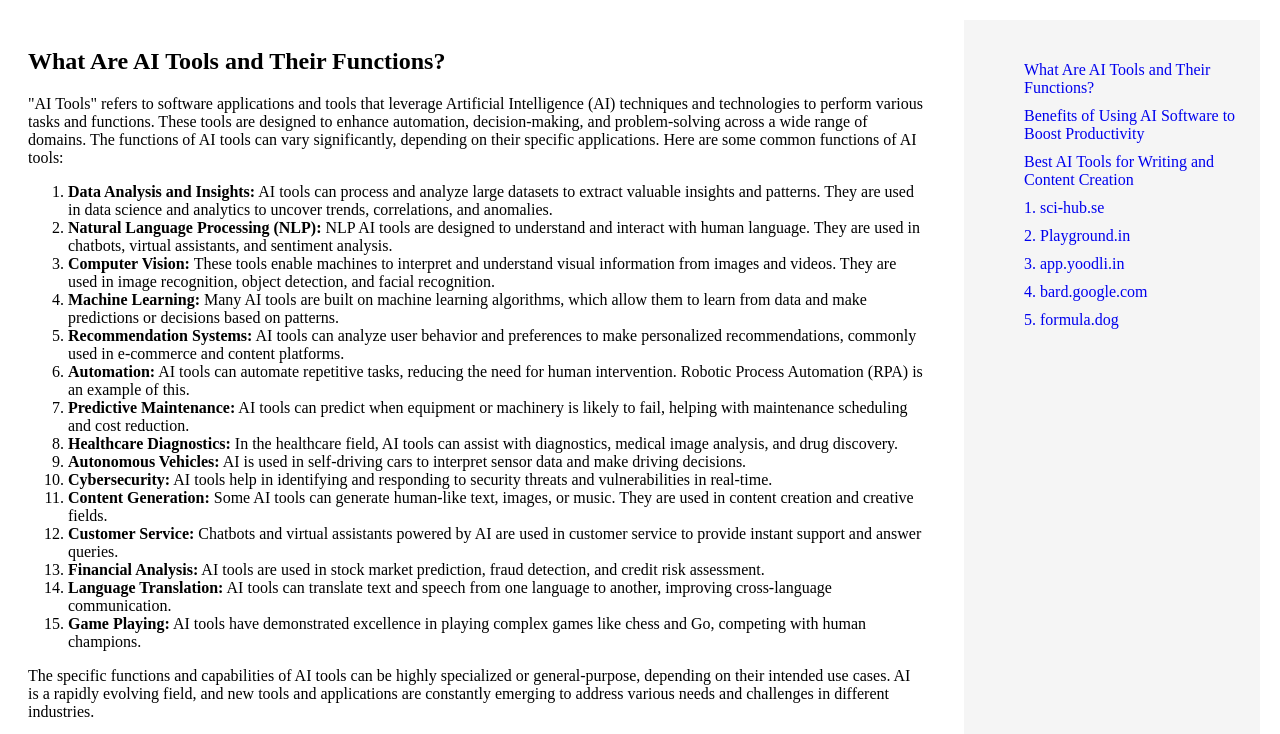
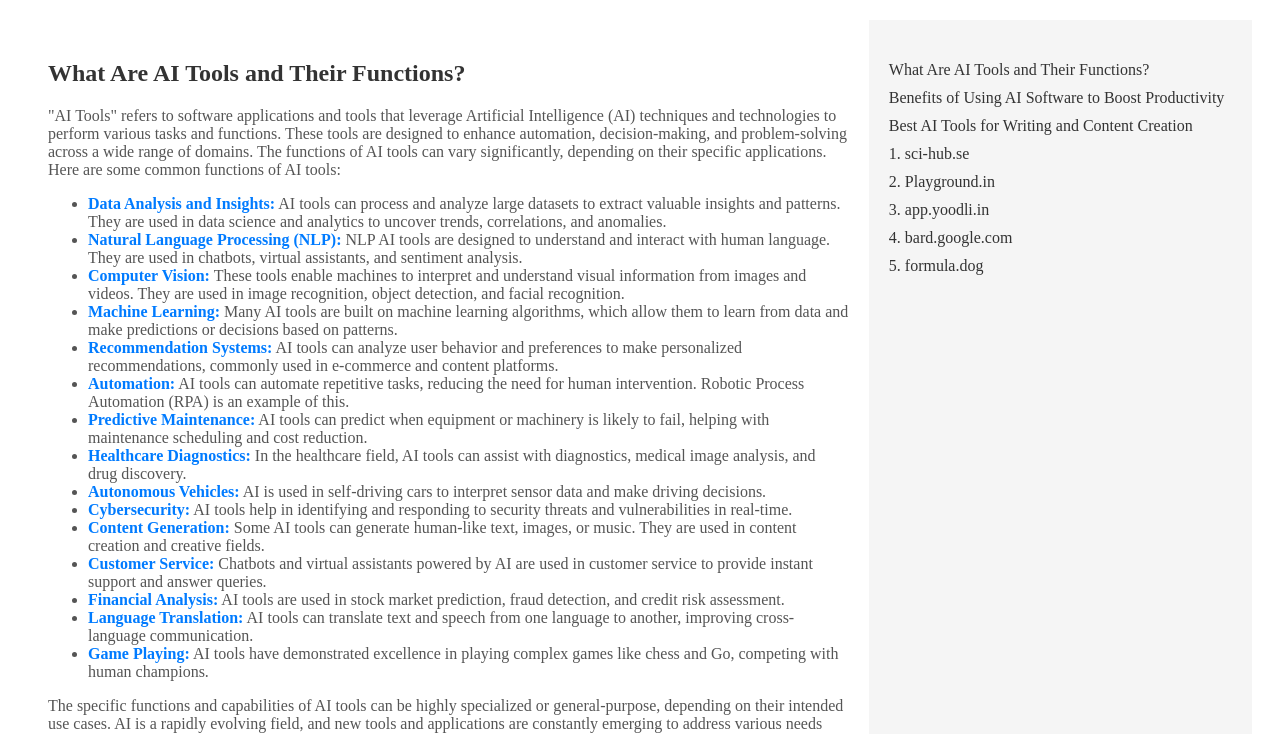
Before and after one commit to K-RD/Top-AI-Website, a plain HTML site: page index.html in a window 1280 px wide. Shown: the top 734 px of the page. Drawn offline with Linux system fonts and the light colour scheme.

Commit message:
Updated its look

```diff
--- a/index.html
+++ b/index.html
@@ -16,7 +16,7 @@
                     "AI Tools" refers to software applications and tools that leverage Artificial Intelligence (AI) techniques and technologies to perform various tasks and functions. These tools are designed to enhance automation, decision-making, and problem-solving across a wide range of domains. The functions of AI tools can vary significantly, depending on their specific applications. Here are some common functions of AI tools:
                 </p>
 
-                <ol>
+                <ul>
                     <li><strong>Data Analysis and Insights:</strong> AI tools can process and analyze large datasets to extract valuable insights and patterns. They are used in data science and analytics to uncover trends, correlations, and anomalies.</li>
 
                     <li><strong>Natural Language Processing (NLP):</strong> NLP AI tools are designed to understand and interact with human language. They are used in chatbots, virtual assistants, and sentiment analysis.</li>
@@ -46,7 +46,7 @@
                     <li><strong>Language Translation:</strong> AI tools can translate text and speech from one language to another, improving cross-language communication.</li>
 
                     <li><strong>Game Playing:</strong> AI tools have demonstrated excellence in playing complex games like chess and Go, competing with human champions.</li>
-                </ol>
+                </ul>
 
                 <p>
                     The specific functions and capabilities of AI tools can be highly specialized or general-purpose, depending on their intended use cases. AI is a rapidly evolving field, and new tools and applications are constantly emerging to address various needs and challenges in different industries.
@@ -61,7 +61,7 @@
                     Using AI software can offer a wide range of benefits that significantly enhance productivity in various fields. Here are some of the key advantages:
                 </p>
 
-                <ol>
+                <ul>
                     <li><strong>Automation of Repetitive Tasks:</strong> AI software can take over mundane and repetitive tasks, allowing human workers to focus on more creative and complex responsibilities. This reduces manual labor, saves time, and minimizes errors.</li>
 
                     <li><strong>Improved Decision-Making:</strong> AI tools can process vast amounts of data and provide valuable insights. This enables better-informed decision-making, helping businesses and individuals make more strategic choices.</li>
@@ -81,7 +81,7 @@
                     <li><strong>Improved Quality Control:</strong> In manufacturing, AI can detect defects in real-time, ensuring product quality and reducing waste.</li>
 
                     <li><strong>Enhanced Creativity:</strong> Some AI tools can assist in creative fields by generating content, providing design suggestions, and even composing music.</li>
-                </ol>
+                </ul>
 
                 <p>
                     These benefits demonstrate the diverse and widespread impact of AI software on productivity across industries. As AI technology continues to advance, its potential to streamline processes and boost efficiency only grows.
--- a/styles.css
+++ b/styles.css
@@ -1,33 +1,61 @@
+/* Style for the overall container */
 .container {
-    /* display: flex; */
+    display: flex;
     justify-content: space-between;
+    margin: 20px; /* Added margin for better spacing */
 }
 
+/* Style for the left content */
 .left {
-    /* flex: 1; */
     padding: 20px;
-    width: 70vw;
-    /* text-justify: ; */
-    /* background: #000; */
+    width: 70%; /* Adjusted to a percentage for responsiveness */
 }
 
+/* Style for the right table of contents */
 .right {
-    /* flex: 0 0 300px; */
     padding: 20px;
     background-color: #f5f5f5;
-    position: fixed;
+    position: sticky;
     top: 20px;
     right: 20px;
     height: 90vh;
-    width: 20vw;
+    width: 30%; /* Adjusted to a percentage for responsiveness */
+    overflow-y: auto; /* Added scroll for long content */
 }
 
-#right-box{
+/* Style for the right-side table of contents */
+#right-box {
     list-style-type: none;
+    padding: 0;
 }
-#right-box>li{
+
+#right-box > li {
     padding: 5px 0;
 }
-#right-box>li>a{
+
+#right-box > li > a {
     text-decoration: none;
+    color: #333; /* Adjusted link color for better readability */
 }
+
+/* Style for headings in the left content */
+.left h2 {
+    font-size: 24px; /* Adjusted font size for better readability */
+    color: #333; /* Adjusted heading color for better readability */
+}
+
+/* Style for description and lists in the left content */
+.left p, .left li {
+    font-size: 16px; /* Adjusted font size for better readability */
+    color: #555; /* Adjusted text color for better readability */
+}
+
+/* Style for strong text (e.g., benefits and limitations) */
+.left strong {
+    color: #007BFF; /* Added color for strong text for emphasis */
+}
+
+/* Style for hyperlinks within the left content */
+.left a {
+    color: #007BFF; /* Adjusted link color for better readability */
+}
```
